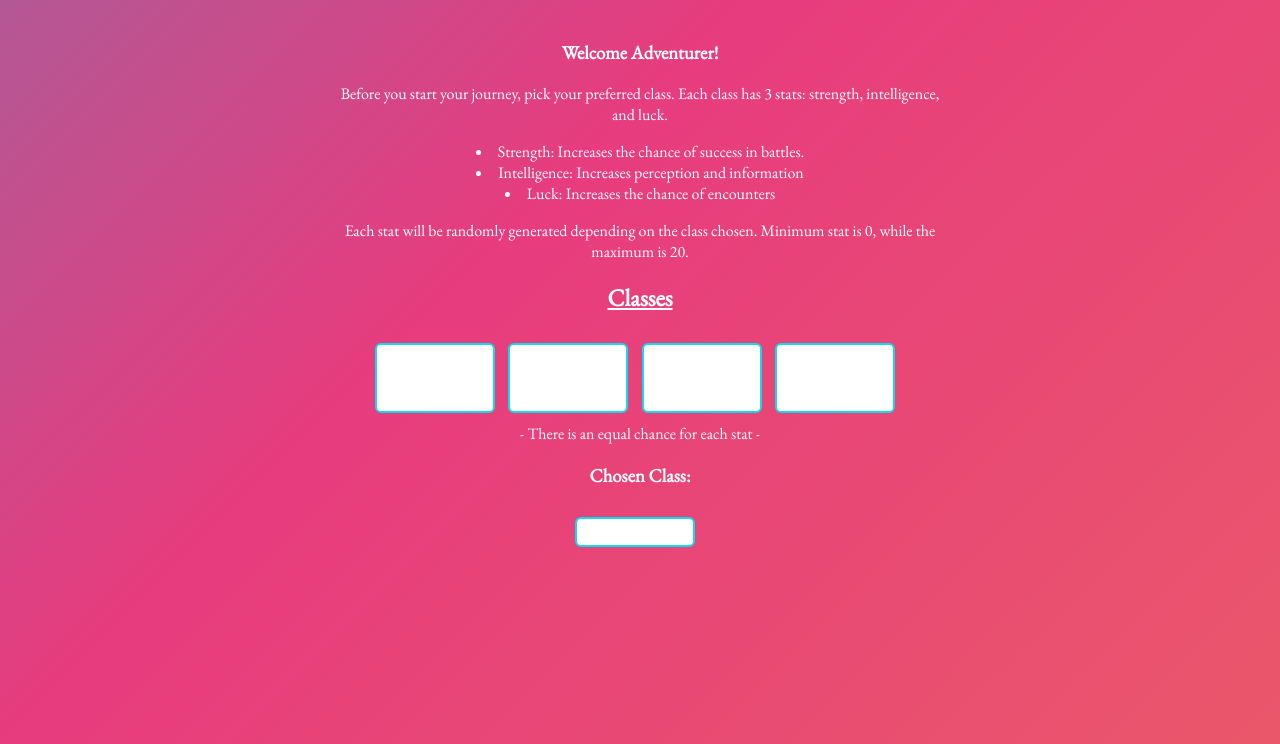
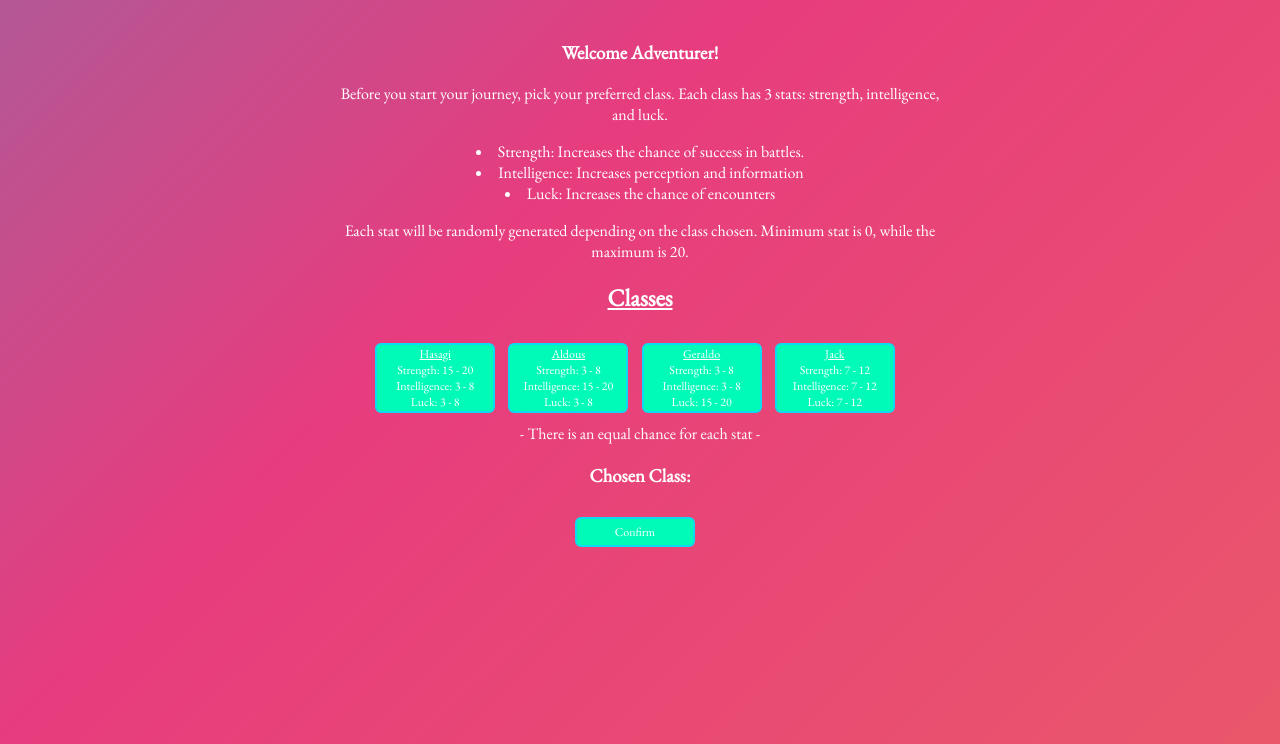
Before and after one commit to kenl18/SFF-Final-Project, a plain HTML site: page html/index.html in a window 1280 px wide. Shown: the part 85-829 px from the top of the page. Drawn offline with nearby package versions, Linux system fonts and the light colour scheme.

Commit message:
appearance

```diff
--- a/css/index.css
+++ b/css/index.css
@@ -2,6 +2,7 @@
 
 body {
     text-align: center;
+    font-size: 16px;
     color: white;
     padding-left: 25%;
     padding-right: 25%;
@@ -50,7 +51,7 @@ ul {
 
 
 .deactivatedBtn {
-    background-color: white!important;
+    background-color: rgb(0, 250, 183)!important;
     color: white!important;
     border: 2px solid #0cdcef!important;
 }
```
